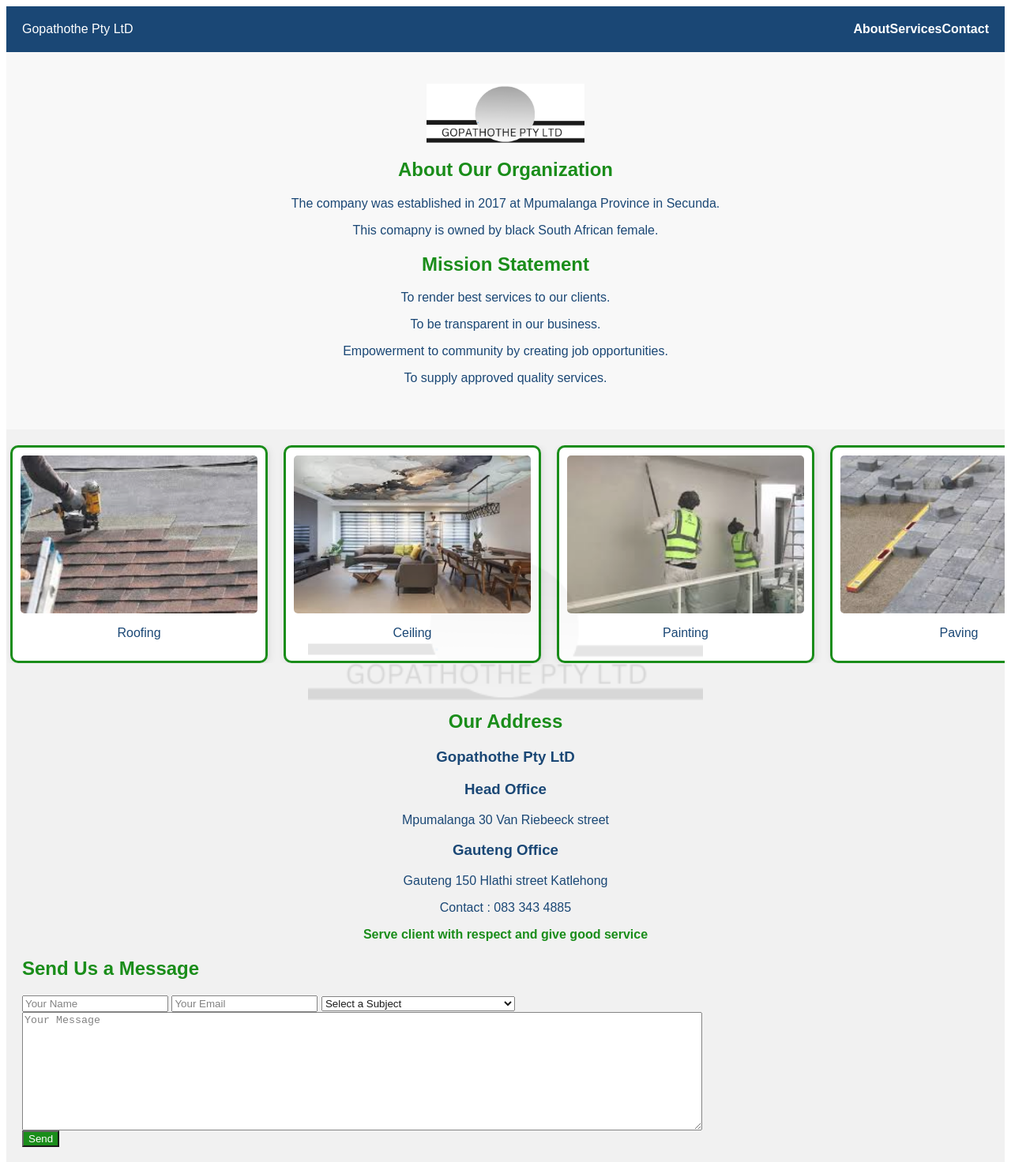
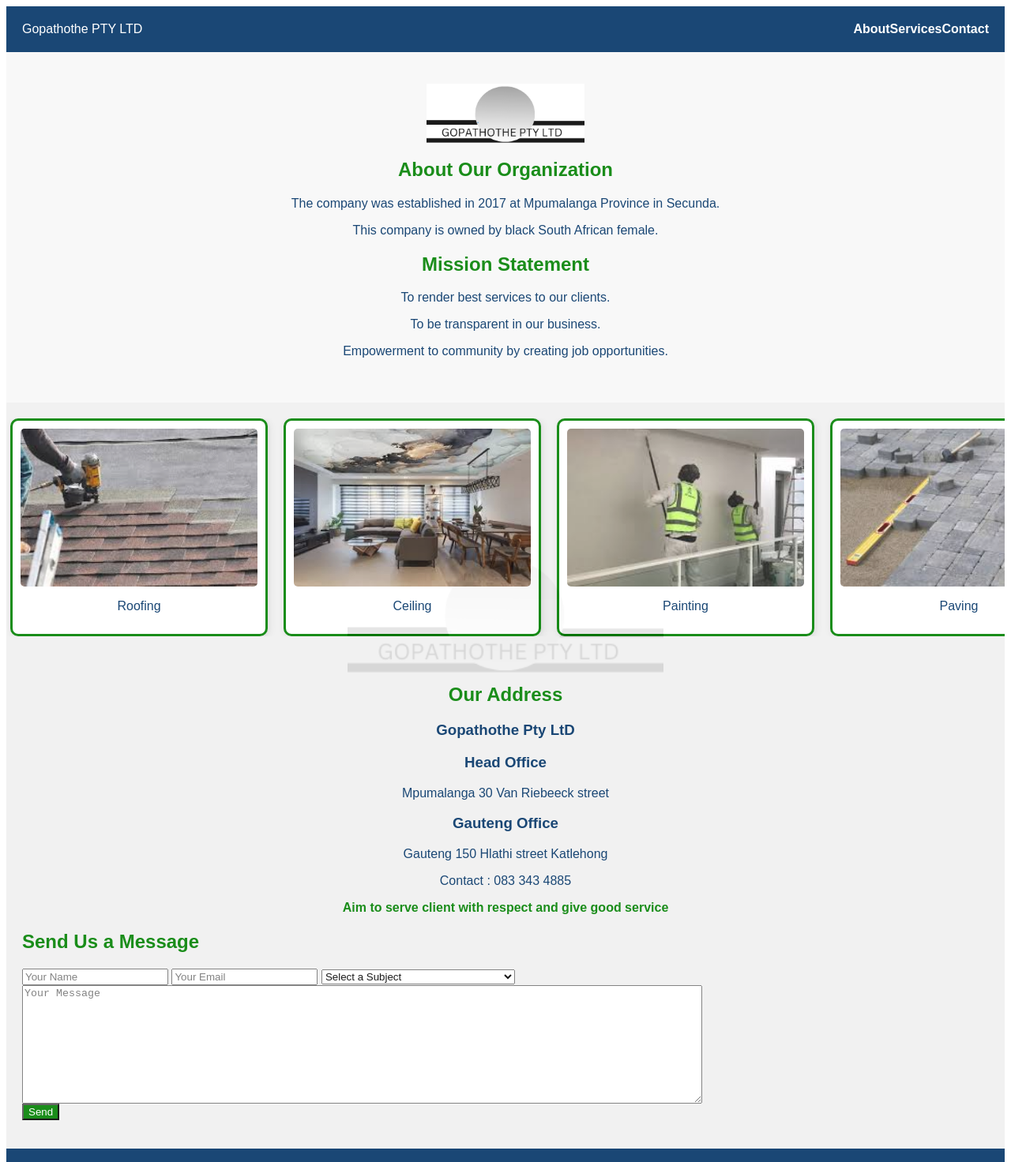
Before and after one commit to RaskoProggramer/gopathothe.io, a plain HTML site: page index.html in a window 1280 px wide. Shown: the top 1472 px of the page at 79% size. Drawn offline with nearby package versions, Linux system fonts and the light colour scheme.

Commit message:
eiditing

```diff
--- a/index.html
+++ b/index.html
@@ -2,12 +2,12 @@
 <head>
     <meta charset="UTF-8">
     <meta name="viewport" content="width=device-width, initial-scale=1.0">
-    <title>Gopathothe Pty LtD</title>
+    <title>Gopathothe PTY L?TD</title>
     <link rel="stylesheet" href="styles.css">
 </head>
 <body>
     <header>
-        <div class="logo">Gopathothe Pty LtD</div>
+        <div class="logo">Gopathothe PTY LTD</div>
         <nav>
             <ul>
                 <li><a href="#about">About</a></li>
@@ -21,12 +21,12 @@
         <div class="about-logo"><img src="image/GOPATHOTHE PTY LTD.png" alt="Company Logo" ></div>
         <h1>About Our Organization</h1>
         <p>The company was established in 2017 at Mpumalanga Province in Secunda.
-        <p>This comapny is owned by black South African female.</p>
+        <p>This company is owned by black South African female.</p>
         <h2>Mission Statement</h2>
         <p>To render best services to our clients.</p>
         <p>To be transparent in our business.</p>
         <p>Empowerment to community by creating job opportunities.</p>
-        <p>To supply approved quality services.</p>
+        <!-- <p>To supply approved quality services.</p> -->
     </section>
 
     <section id="services" class="grid">
@@ -58,7 +58,7 @@
             <p>Gauteng 150 Hlathi street Katlehong</p>
             <p>Contact : 083 343 4885</p>
         </div>
-        <div class="showcase">Serve client with respect and give good service
+        <div class="showcase">Aim to serve client with respect and give good service
         </div>
         <div class="contactForm">
             <h2 style="color:#008000;">Send Us a Message</h2>
--- a/styles.css
+++ b/styles.css
@@ -3,7 +3,7 @@ body {
     background-color: white;
     color: #003366;
     background-image: url('image/GOPATHOTHE\ PTY\ LTD.png');
-    background-size: 500px;
+    background-size: 400px;
     background-position: center;
     background-repeat: no-repeat;
     background-attachment: fixed;
```
